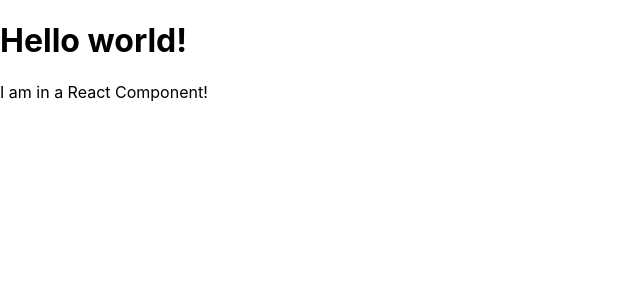
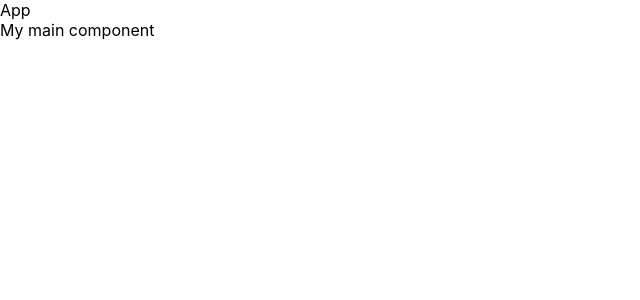
Before and after one commit to Sammy3000/Task-manager, a React (Create React App) app: page / in a window 1280 px wide. Shown: the top 300 px of the page, without its empty margins (0-640 px from the left). Built offline with nearby package versions, Linux system fonts and the light colour scheme.

Commit message:
Modify components

```diff
--- /dev/null
+++ b/src/Components/App.js
@@ -0,0 +1,12 @@
+import React from 'react'
+
+const App = () => {
+  return (
+    <>
+    <div>App</div>
+    <div>My main component</div>
+    </>
+  )
+}
+
+export default App
--- a/src/Components/TodoApp.js
+++ /dev/null
@@ -1,9 +0,0 @@
-const TodoApp = () => {
-    return (
-      <>
-        <h1>Hello world!</h1>
-        <p>I am in a React Component!</p>
-      </>
-    );
-  };
-  export default TodoApp;
--- a/src/index.js
+++ b/src/index.js
@@ -1,11 +1,11 @@
 import React from 'react';
 import ReactDOM from 'react-dom/client';
 import './index.css';
-import TodoApp from './Components/TodoApp';
+import App from './Components/App.js'
 
 const root = ReactDOM.createRoot(document.getElementById('root'));
 root.render(
   <React.StrictMode>
-    <TodoApp/>
+    <App/>
   </React.StrictMode>
 );
```
